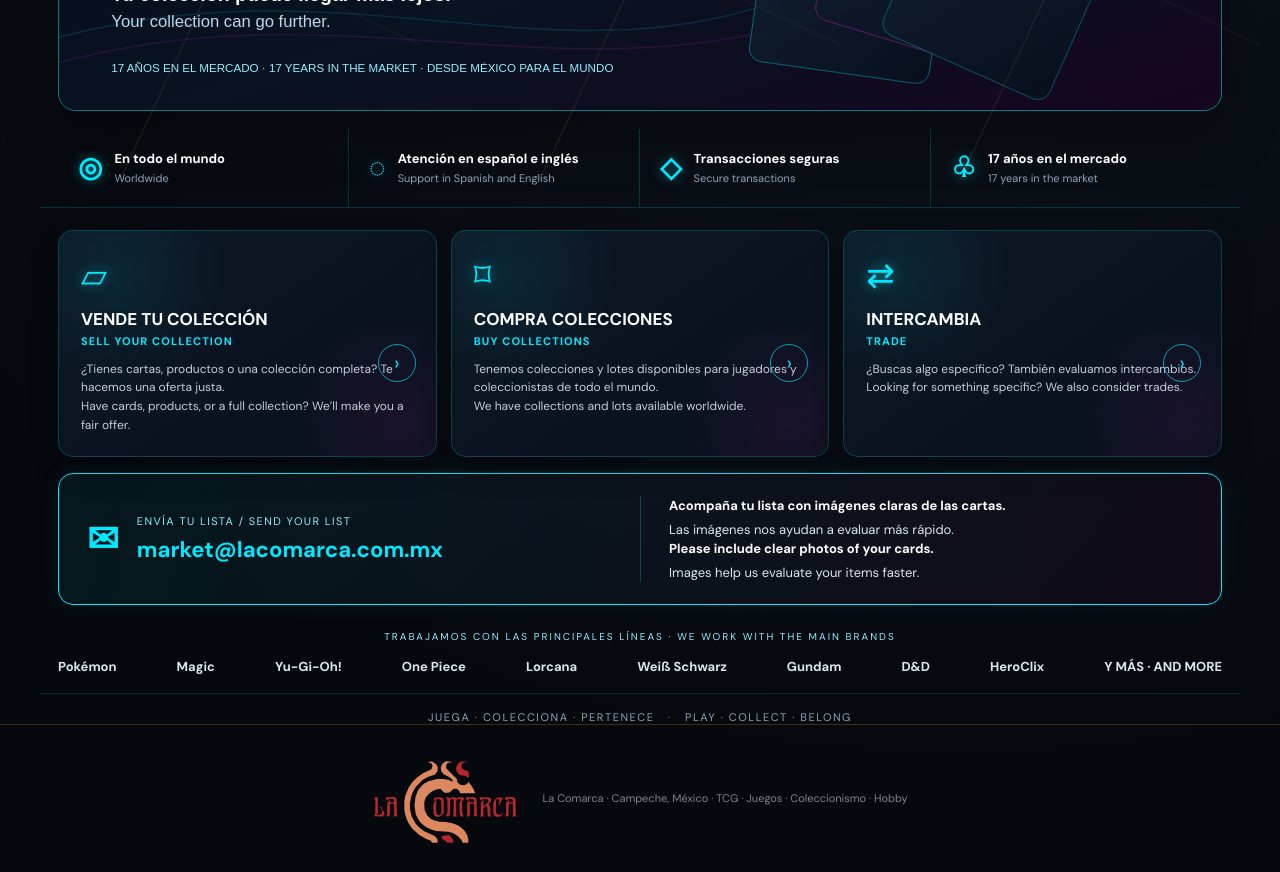
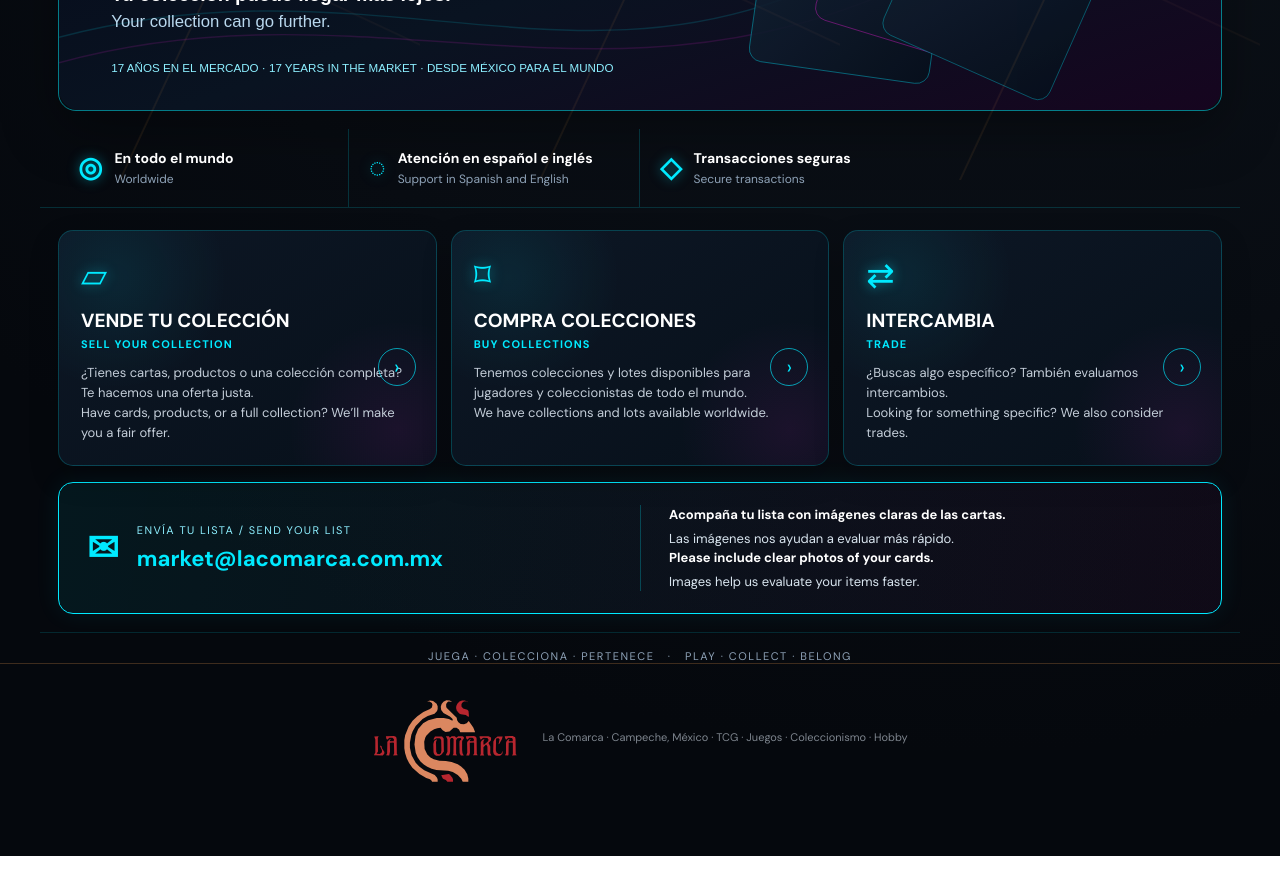
Before and after one commit to lacomarcaventas-del/la-comarca-pokemon, a Next.js app: page /market in a window 1280 px wide. Shown: the part 620-1492 px from the top of the page. Built offline with nearby package versions, Linux system fonts and the light colour scheme.

Commit message:
Refine Market preview typography and content

```diff
--- a/app/market/page.tsx
+++ b/app/market/page.tsx
@@ -12,16 +12,16 @@ const marketCss = `
 .marketTrustItem{min-height:78px;display:flex;align-items:center;gap:12px;padding:12px 20px;border-right:1px solid rgba(0,234,255,.18)}
 .marketTrustItem:last-child{border-right:0}
 .marketTrustIcon{font-size:28px;color:#00eaff;text-shadow:0 0 12px rgba(0,234,255,.5)}
-.marketTrust strong{display:block;color:#fff;font-size:13px}
-.marketTrust span{display:block;color:#8ea2b7;font-size:11px;margin-top:4px}
+.marketTrust strong{display:block;color:#fff;font-size:14px}
+.marketTrust span{display:block;color:#8ea2b7;font-size:12px;margin-top:4px}
 .marketActions{max-width:1200px;margin:22px auto 0;padding:0 18px;display:grid;grid-template-columns:repeat(3,1fr);gap:14px}
 .marketCard{min-height:190px;padding:22px;border:1px solid rgba(0,234,255,.22);border-radius:15px;background:linear-gradient(145deg,#0d1725,#07101a);box-shadow:0 12px 30px rgba(0,0,0,.2);color:#fff;text-decoration:none;transition:.18s ease;position:relative;overflow:hidden}
 .marketCard:before{content:"";position:absolute;inset:0;background:radial-gradient(circle at 15% 20%,rgba(0,234,255,.08),transparent 30%),radial-gradient(circle at 90% 85%,rgba(255,32,231,.08),transparent 28%);pointer-events:none}
 .marketCard:hover{transform:translateY(-2px);border-color:rgba(0,234,255,.55);box-shadow:0 15px 35px rgba(0,0,0,.3)}
 .marketCardIcon{font-size:34px;color:#00eaff;text-shadow:0 0 12px rgba(0,234,255,.55);position:relative}
-.marketCard h2{font-size:17px;margin:10px 0 2px;position:relative}
+.marketCard h2{font-size:19px;margin:10px 0 2px;position:relative}
 .marketCard h2 span{display:block;color:#00eaff;font-size:11px;letter-spacing:.1em;margin-top:4px}
-.marketCard p{position:relative;color:#c4ced9;font-size:12px;line-height:1.55;margin:12px 0 0;max-width:430px}
+.marketCard p{position:relative;color:#c4ced9;font-size:13px;line-height:1.55;margin:12px 0 0;max-width:430px}
 .marketArrow{position:absolute;right:20px;top:50%;width:38px;height:38px;border:1px solid rgba(0,234,255,.65);border-radius:50%;display:grid;place-items:center;color:#00eaff;font-size:20px}
 .marketContact{max-width:1200px;margin:16px auto 0;padding:0 18px}
 .marketContactInner{display:grid;grid-template-columns:1fr 1fr;align-items:center;border:1px solid #00eaff;border-radius:15px;background:linear-gradient(100deg,rgba(0,234,255,.07),rgba(255,32,231,.04));padding:22px 28px;box-shadow:0 0 25px rgba(0,234,255,.08)}
@@ -73,7 +73,6 @@ export default function MarketPage(){
         <div className="marketTrustItem"><b className="marketTrustIcon">◎</b><div><strong>En todo el mundo</strong><span>Worldwide</span></div></div>
         <div className="marketTrustItem"><b className="marketTrustIcon">◌</b><div><strong>Atención en español e inglés</strong><span>Support in Spanish and English</span></div></div>
         <div className="marketTrustItem"><b className="marketTrustIcon">◇</b><div><strong>Transacciones seguras</strong><span>Secure transactions</span></div></div>
-        <div className="marketTrustItem"><b className="marketTrustIcon">♧</b><div><strong>17 años en el mercado</strong><span>17 years in the market</span></div></div>
       </section>
 
       <section className="marketActions">
@@ -98,11 +97,6 @@ export default function MarketPage(){
         </div>
       </section>
 
-      <section className="marketBrands">
-        <div className="marketBrandsTitle">Trabajamos con las principales líneas · We work with the main brands</div>
-        <div className="marketBrandRow"><span>Pokémon</span><span>Magic</span><span>Yu-Gi-Oh!</span><span>One Piece</span><span>Lorcana</span><span>Weiß Schwarz</span><span>Gundam</span><span>D&amp;D</span><span>HeroClix</span><span>Y MÁS · AND MORE</span></div>
-      </section>
-
       <div className="marketFooterLine">JUEGA · COLECCIONA · PERTENECE &nbsp; · &nbsp; PLAY · COLLECT · BELONG</div>
     </main>
 
```
